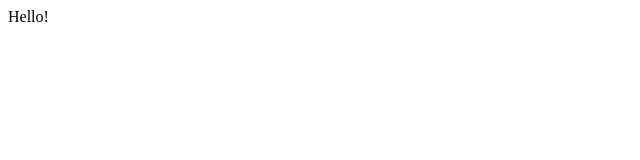
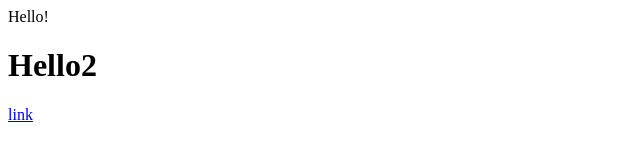
Before and after one commit to SONAIII/demo-repo, a plain HTML site: page index.html in a window 1280 px wide. Shown: the whole page, without its empty margins (0-640 px from the left). Drawn offline with Linux system fonts and the light colour scheme.

Commit message:
Added a few lines of code
Desc

```diff
--- a/index.html
+++ b/index.html
@@ -7,5 +7,7 @@
   </head>
   <body>
     <div>Hello!</div>
+    <h1>Hello2</h1>
+    <a href="index.html">link</a>
   </body>
 </html>
```
